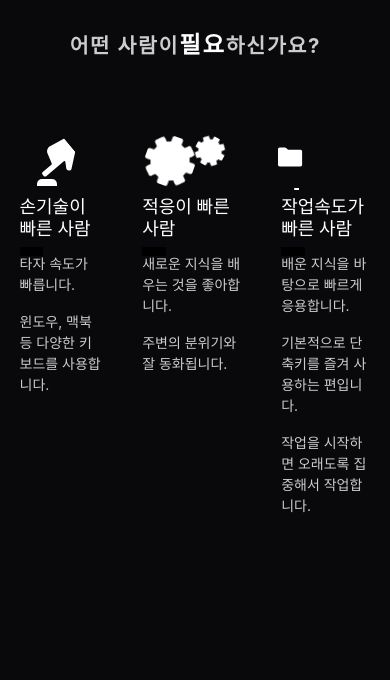
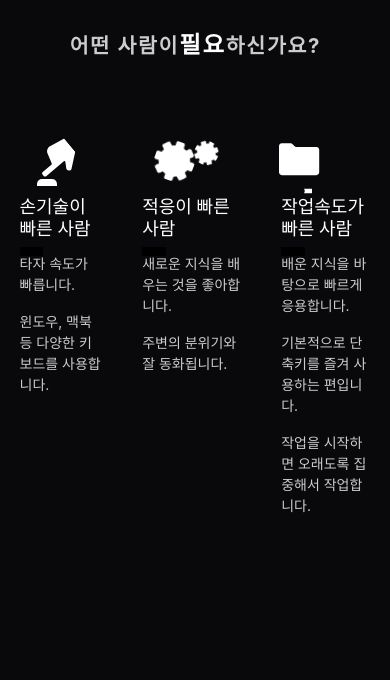
Before and after one commit to lezenia/branding-fin, a plain HTML site: page index.html in a window 390 px wide. Shown: the part 1740-2420 px from the top of the page. Drawn offline with nearby package versions, Linux system fonts and the light colour scheme.

Commit message:
Add files via upload

```diff
--- a/index.html
+++ b/index.html
@@ -1230,7 +1230,8 @@
           </div>
           <div class="cont-2">
             <span class="left">
-              <i class="fa-solid fa-location-pin"></i>&nbsp;&nbsp; <span class="left-n">ADRESS</span></span
+              <i class="fa-regular fa-map"></i>
+              &nbsp;&nbsp; <span class="left-n">ADRESS</span></span
             >
             <span class="right">대전광역시 대덕구</span>
           </div>
--- a/style.css
+++ b/style.css
@@ -1566,7 +1566,7 @@ i {
     background-color: #000;
   }
   #tab-angular .about-contents {
-    width: 80vw;
+    width: 70vw;
     margin-top: 10%;
   }
   #tab-angular .img-box-pt:hover {
@@ -1843,8 +1843,24 @@ i {
     margin-bottom: 10%;
   }
   article {
-    width: 300px;
+    width: 100%;
     left: 0;
     right: 0;
   }
-}
+  .need-box-2 .gear-box {
+    scale: 0.8;
+  }
+  .need-box-3 .recycle {
+    width: 50%;
+    height: 90%;
+    left: 8%;
+  }
+  .need-box-3 .arrow-box {
+    width: 35%;
+    height: 40%;
+  }
+  .need-box-3 .arrow-box svg {
+    width: 70%;
+    height: 70%;
+  }
+}
```
